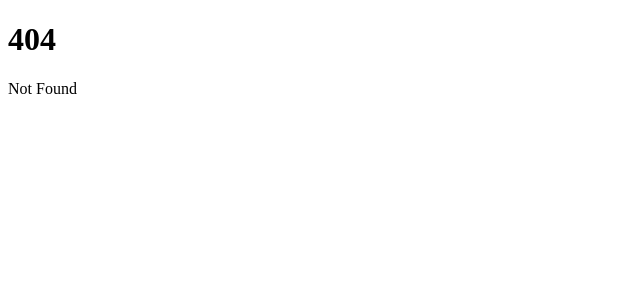
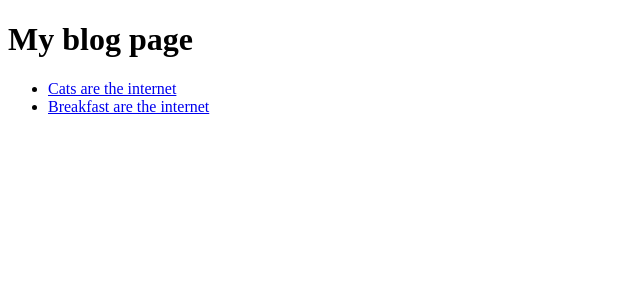
Before and after one commit to eallenOP/web1-sve3lte-lab, a SvelteKit app: page /blog in a window 1280 px wide. Before the commit this address had no page. Shown: the top 300 px of the page, without its empty margins (0-640 px from the left). Built offline with nearby package versions, Linux system fonts and the light colour scheme.

Commit message:
Include dynamic routes for blog system

```diff
--- a/src/components/Header.svelte
+++ b/src/components/Header.svelte
@@ -3,3 +3,4 @@
   <p>
     Visit <a href="https://kit.svelte.dev">kit.svelte.dev</a> to read the documentation
   </p>
+  <a href="/blog">Blog page</a>
--- /dev/null
+++ b/src/routes/blog/+page.svelte
@@ -0,0 +1,22 @@
+<script>
+  let articles = [
+    {
+      slug: "cats",
+      title: "Cats are the internet",
+      body: "Lorem ipsum dolor sit amet, consectetur adipisicing elit. Repellat incidunt eum consectetur beatae labore facilis. Fugit amet inventore eaque quo reprehenderit maiores atque reiciendis vero voluptate! Reiciendis eligendi ut distinctio.",
+    },
+    {
+      slug: "breakfast",
+      title: "Breakfast are the internet",
+      body: "Lorem ipsum dolor sit amet, consectetur adipisicing elit. Repellat incidunt eum consectetur beatae labore facilis. Fugit amet inventore eaque quo reprehenderit maiores atque reiciendis vero voluptate! Reiciendis eligendi ut distinctio.",
+    },
+  ];
+</script>
+
+<h1>My blog page</h1>
+
+<ul>
+  {#each articles as article}
+    <li><a href="/blog/{article.slug}">{article.title}</a></li>
+  {/each}
+</ul>
```
Also changed, not shown: src/routes/blog/[slug]/+page.svelte (added, +11 -0 lines).
